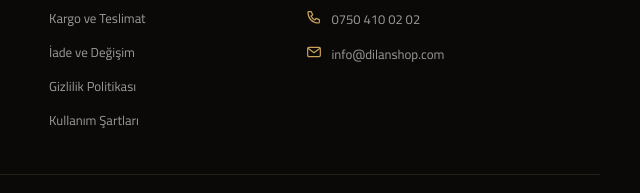
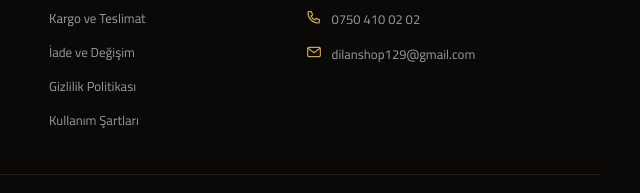
Before and after one commit to yuyuhah29-code/dilanshop, a plain HTML site: page dilan-shop/dilan-shop/index.html in a window 1280 px wide. Shown: the part 2649-2842 px from the top of the page, 640-1280 px from the left. Drawn offline with nearby package versions, Linux system fonts and the light colour scheme; a web font is replaced by a local one.

Commit message:
Update index.html

```diff
--- a/dilan-shop/dilan-shop/index.html
+++ b/dilan-shop/dilan-shop/index.html
@@ -239,7 +239,9 @@
         <ul class="footer-contact">
           <li><span data-icon="pin"></span><span data-i18n="footer.address"></span></li>
           <li><span data-icon="phone"></span><span>0750 410 02 02</span></li>
-          <li><span data-icon="mail"></span><span>info@dilanshop.com</span></li>
+          <li><span data-icon="mail"></span><span>dilanshop129@gmail.com
+
+          </span></li>
         </ul>
       </div>
     </div>
```
